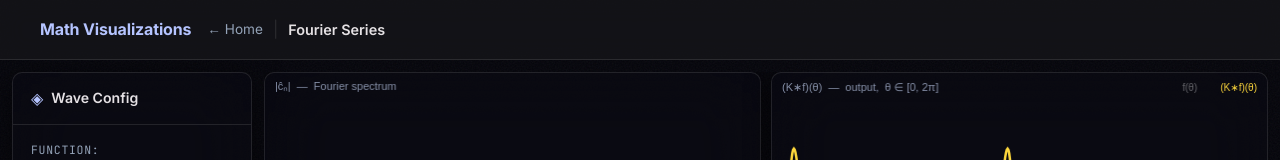
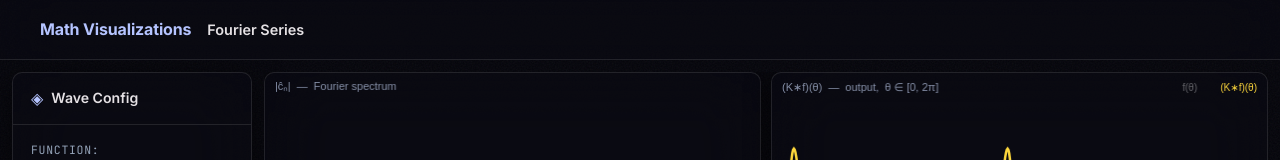
Before and after one commit to kmhs-ph/math-viz, a website built with Vite: page concepts/fourier/index.html in a window 1280 px wide. Shown: the top 160 px of the page. Built offline with nearby package versions, Linux system fonts and the light colour scheme.

Commit message:
Feat: Design

```diff
--- a/concepts/fourier/index.html
+++ b/concepts/fourier/index.html
@@ -14,8 +14,6 @@
   <nav class="site-nav">
     <a class="site-nav__brand" href="../../">Math Visualizations</a>
     <div class="site-nav__concept">
-      <a class="back-link" href="../../">← Home</a>
-      <span class="site-nav__divider">|</span>
       <span class="site-nav__title">Fourier Series</span>
     </div>
   </nav>
--- a/style.css
+++ b/style.css
@@ -48,9 +48,9 @@ a { color: inherit; text-decoration: none; }
   align-items: center;
   gap: 16px;
   padding: 0 40px;
-  background: rgba(22, 22, 26, 0.80);
-  backdrop-filter: blur(12px);
-  -webkit-backdrop-filter: blur(12px);
+  background: rgba(12, 12, 22, 0.38);
+  backdrop-filter: blur(32px) brightness(1.12);
+  -webkit-backdrop-filter: blur(32px) brightness(1.12);
   border-bottom: 1px solid var(--border);
   flex-shrink: 0;
 }
```
Also changed, not shown: concepts/group-rep/index.html (+0 -2 lines).
